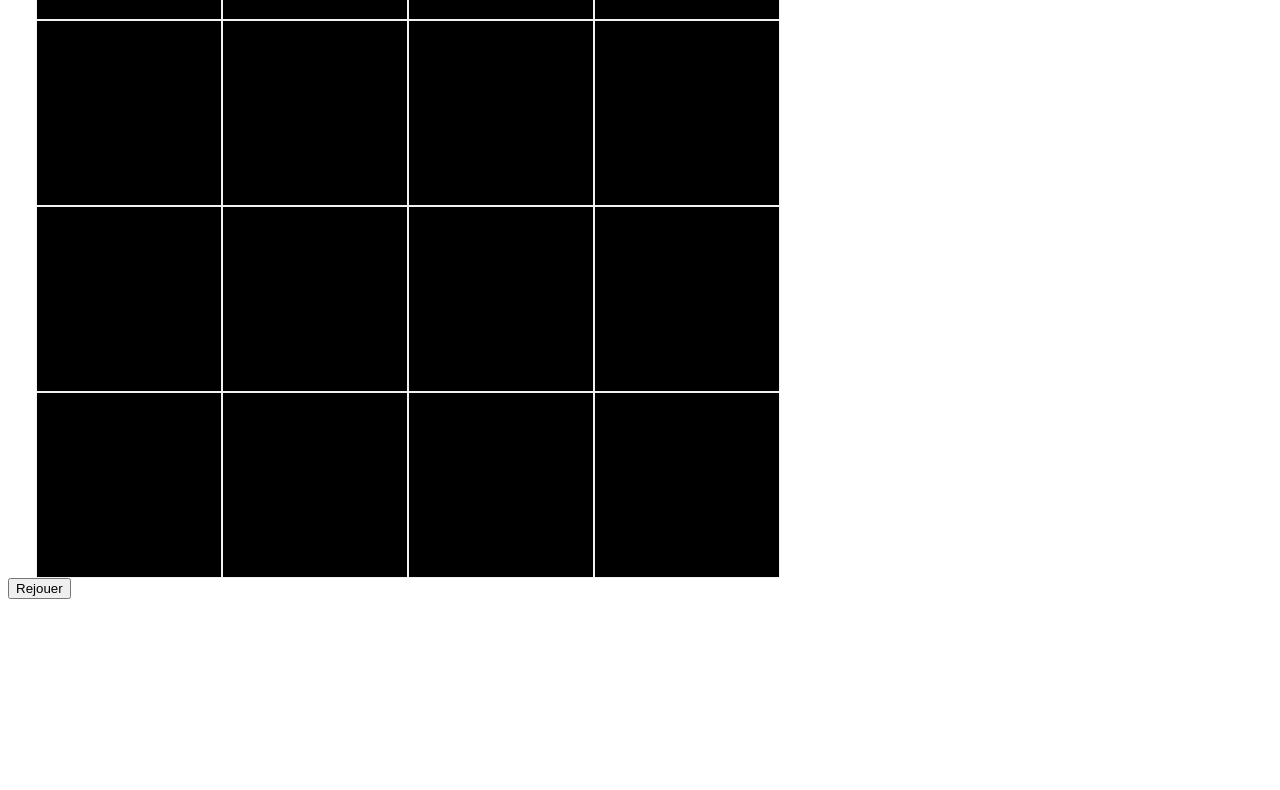
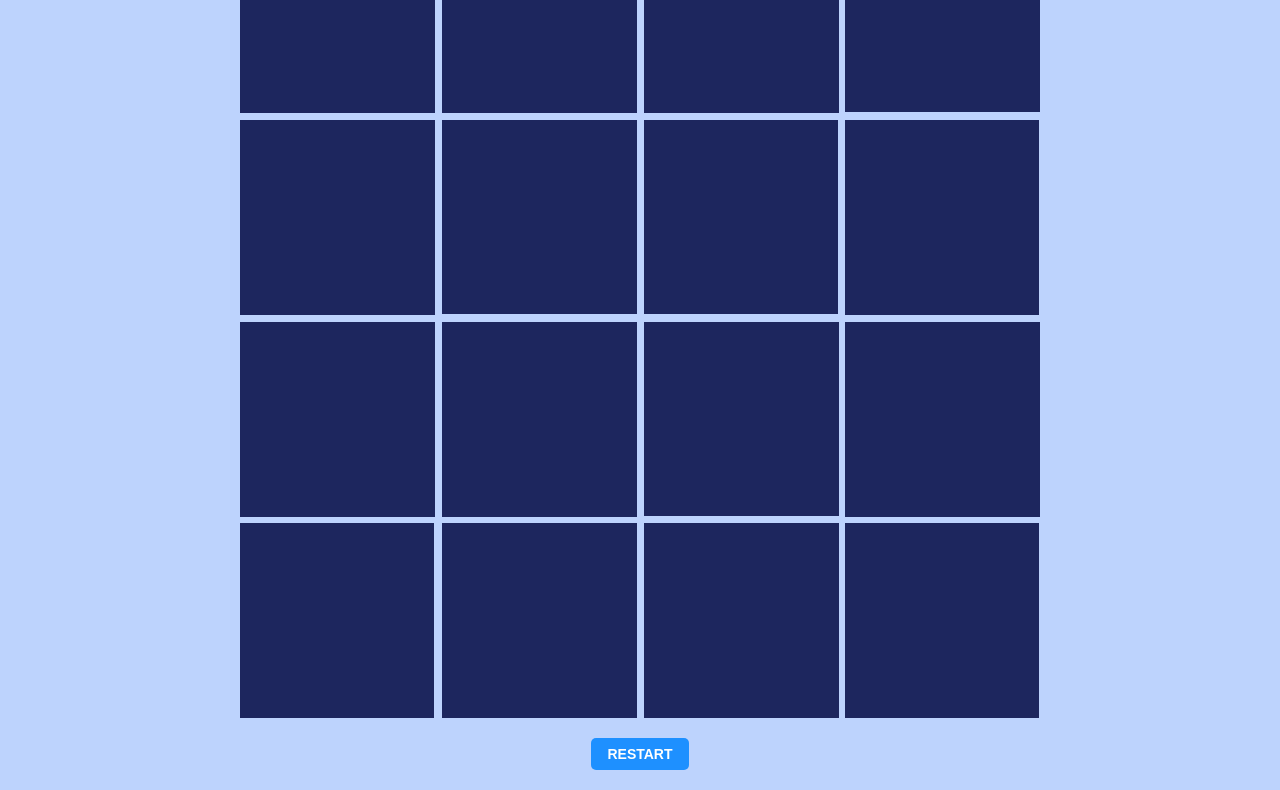
Before and after one commit to Minolie06/game-memo, a plain HTML site: page index.html in a window 1280 px wide. Shown: the part 174-964 px from the top of the page. Before the commit the page ends 800 px from the top, so only its background shows below. Drawn offline with nearby package versions, Linux system fonts and the light colour scheme.

Commit message:
Fixed display

```diff
--- a/index.html
+++ b/index.html
@@ -3,10 +3,16 @@
 	<head>
 		<title>Memory Game: Match the cards</title>
 		<meta charset="utf-8" />
+		<link rel="stylesheet" href="https://cdnjs.cloudflare.com/ajax/libs/font-awesome/5.15.4/css/all.min.css" integrity="sha512-1ycn6IcaQQ40/MKBW2W4Rhis/DbILU74C1vSrLJxCq57o941Ym01SwNsOMqvEBFlcgUa6xLiPY/NS5R+E6ztJQ==" crossorigin="anonymous" referrerpolicy="no-referrer" />
+		<link rel="stylesheet" href="styles/reset.css" />
 		<link rel="stylesheet" href="styles/styles.css" />
+		<script src="https://ajax.googleapis.com/ajax/libs/jquery/3.5.1/jquery.min.js"></script>
+		<script src="script/script.js" defer></script>
+
 	</head>
 	<body>
-		<section id="game-cards" class="game-cards">
+		<h1>Memory Game: match the cards</h1>
+		<div id="game-cards" class="game-cards">
 			<div class="card" data="chat">
 				<div class="card-inner">
 					<div class="card-front"></div>
@@ -135,10 +141,9 @@
 					</div>
 				</div>
 			</div>
-		</section>
-		<section class="controls">
-			<button type="button" id="replay">Rejouer</button>
-		</section>
-		<script src="script/script.js"></script>
+		</div>
+		<div class="controls">
+			<button type="button" id="replay">Restart</button>
+		</div>
 	</body>
 </htmlW
--- /dev/null
+++ b/styles/reset.css
@@ -0,0 +1,48 @@
+/* http://meyerweb.com/eric/tools/css/reset/
+   v2.0 | 20110126
+   License: none (public domain)
+*/
+
+html, body, div, span, applet, object, iframe,
+h1, h2, h3, h4, h5, h6, p, blockquote, pre,
+a, abbr, acronym, address, big, cite, code,
+del, dfn, em, img, ins, kbd, q, s, samp,
+small, strike, strong, sub, sup, tt, var,
+b, u, i, center,
+dl, dt, dd, ol, ul, li,
+fieldset, form, label, legend,
+table, caption, tbody, tfoot, thead, tr, th, td,
+article, aside, canvas, details, embed,
+figure, figcaption, footer, header, hgroup,
+menu, nav, output, ruby, section, summary,
+time, mark, audio, video {
+	margin: 0;
+	padding: 0;
+	border: 0;
+	font-size: 100%;
+	font: inherit;
+	vertical-align: baseline;
+}
+/* HTML5 display-role reset for older browsers */
+article, aside, details, figcaption, figure,
+footer, header, hgroup, menu, nav, section {
+	display: block;
+}
+body {
+	line-height: 1;
+}
+ol, ul {
+	list-style: none;
+}
+blockquote, q {
+	quotes: none;
+}
+blockquote:before, blockquote:after,
+q:before, q:after {
+	content: '';
+	content: none;
+}
+table {
+	border-collapse: collapse;
+	border-spacing: 0;
+}
--- a/styles/styles.css
+++ b/styles/styles.css
@@ -1,18 +1,64 @@
+/* general styling */
+:root {
+  --card-front-color: rgb(29, 38, 94);
+  --card-back-color: dodgerblue;
+  --text-color: white;
+  --bg-color: #bdd3fd;
+}
+
+* {
+  box-sizing: border-box;
+
+}
+
+body {
+  background-color: var(--bg-color);
+  font-family: Verdana, Geneva, Tahoma, sans-serif;
+  text-transform: uppercase;
+}
+
+h1 {
+  text-align: center;
+  font-size: 2rem;
+  margin: 30px 0;
+  color: var(--card-front-color);
+}
+
+button {
+  display: block;
+  margin: 20px auto;
+  padding: 0 1rem;
+  height: 2rem;
+  font-size: 14px;
+  font-weight: bold;
+  text-transform: uppercase;
+  border: none;
+  background-color: var(--card-back-color);
+  color: var(--text-color);
+  border-radius: 5px;
+}
+
+button:hover {
+  color: var(--card-front-color);
+  background-color: var(--bg-color);
+  border: 3px solid var(--card-front-color);
+}
+
 /* styling the card grid */
 .game-cards {
-	max-width: 100vh;
-	display: flex;
-	flex-wrap: wrap;
-	justify-content: center;
+  max-width: 800px;
+	display: grid;
+	grid-template-columns: repeat(4, 1fr);
+  gap: 7px;
+	margin: 0 auto;
 }
 
 /* styling the cards */
 .card {
 	background-color: transparent;
-	width: calc(25% - 1rem);
 	aspect-ratio: 1;
-	border: 1px solid #f1f1f1;
 	perspective: 1000px;
+  color:var(--text-color);
 }
 
 .card:hover {
@@ -20,13 +66,11 @@
 }
 
 .card-front {
-  background-color: black;
-  color: white;
+  background-color: var(--card-front-color);
 }
 
 .card-back {
-  background-color: dodgerblue;
-  color: white;
+  background-color: var(--card-back-color);
   transform: rotateY(180deg);
   display: flex;
   justify-content: center;
```
Also changed, not shown: script/script.js (line endings or trailing spaces).
